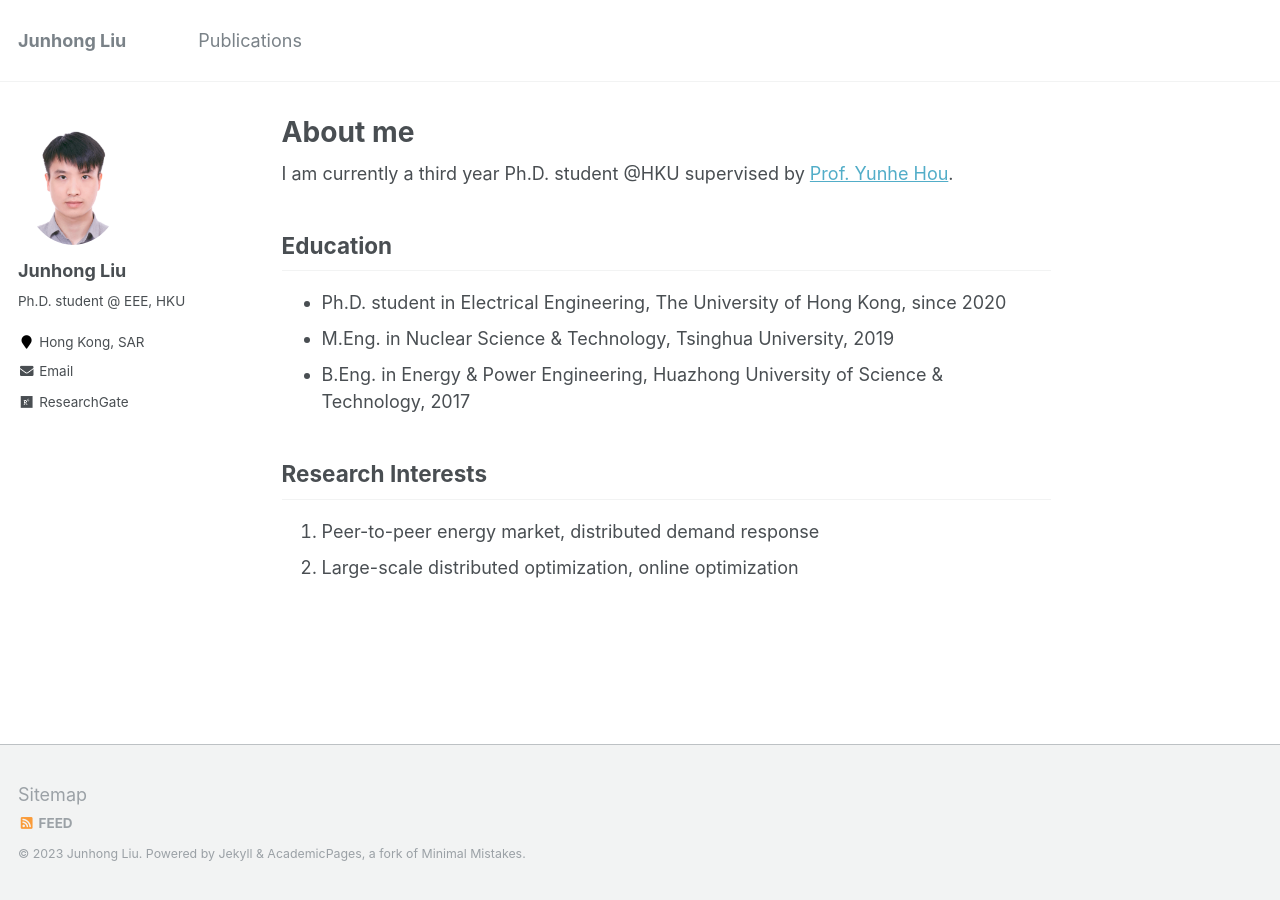
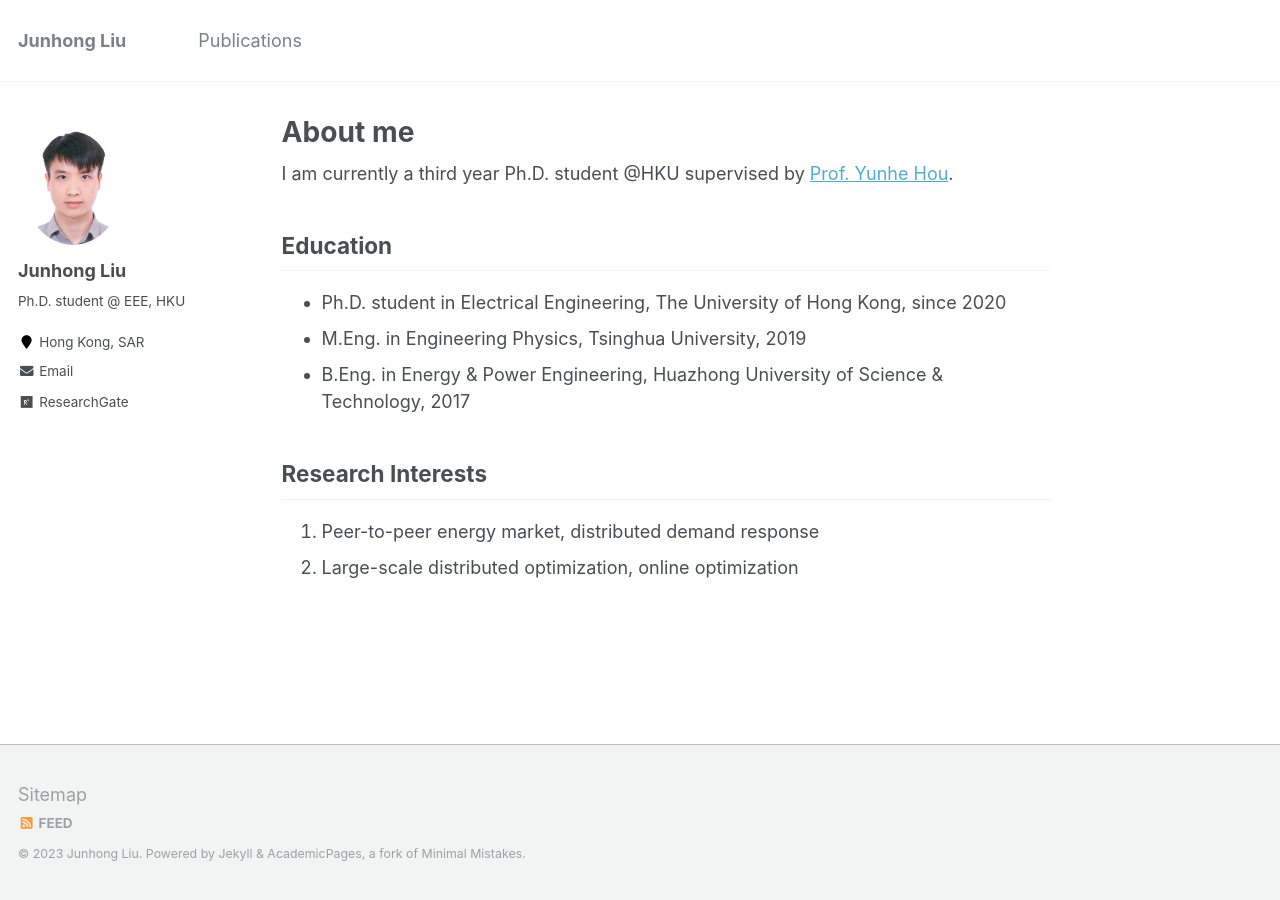
Before and after one commit to johnny-eee/online, a Jekyll site: the page built from _pages/about.md, in a window 1280 px wide. Built offline with Jekyll 4.4.1, drawn with Linux system fonts in a browser that asks for light colours.

Commit message:
Update about.md

```diff
--- a/_pages/about.md
+++ b/_pages/about.md
@@ -13,7 +13,7 @@ I am currently a third year Ph.D. student @HKU supervised by [Prof. Yunhe Hou](h
 ## Education
 
 * Ph.D. student in Electrical Engineering, The University of Hong Kong, since 2020
-* M.Eng. in Nuclear Science & Technology, Tsinghua University, 2019
+* M.Eng. in Engineering Physics, Tsinghua University, 2019
 * B.Eng. in Energy & Power Engineering, Huazhong University of Science & Technology, 2017
 
 ## Research Interests
```
